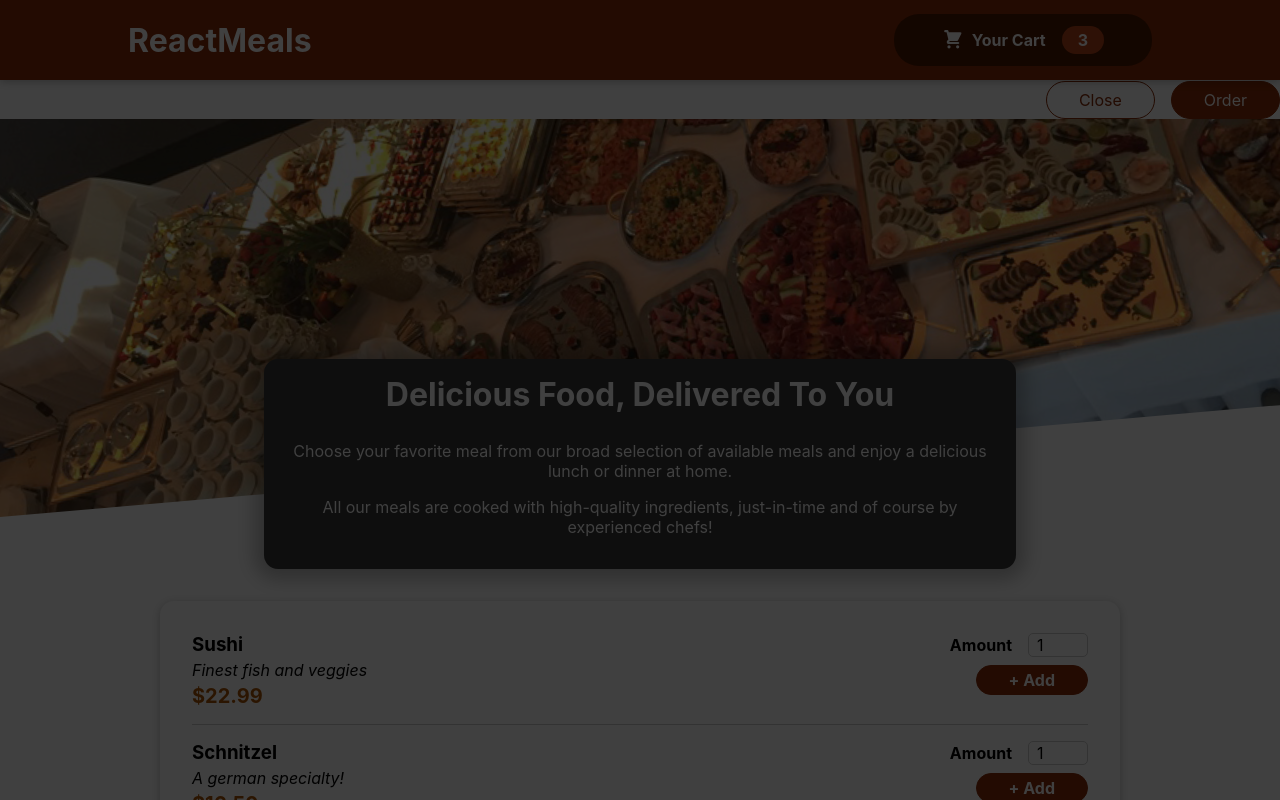
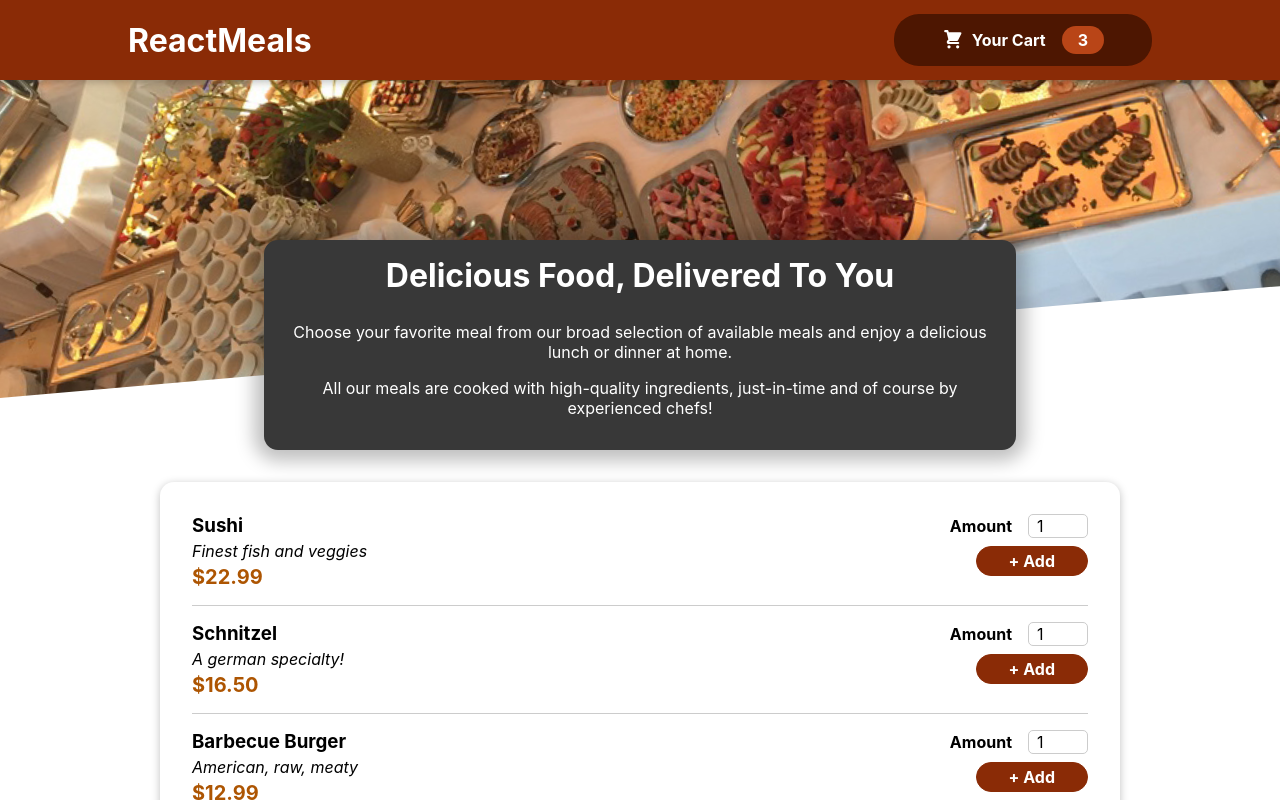
Before and after one commit to Chrisgo-75/packt_react_3food_order_app, a React (Create React App) app: page / in a window 1280 px wide. Shown: the top 800 px of the page. Built offline with nearby package versions, Linux system fonts and the light colour scheme.

Commit message:
Managing Cart and Modal State

```diff
--- a/src/App.js
+++ b/src/App.js
@@ -1,14 +1,24 @@
-import {Fragment} from "react";
+import {Fragment, useState} from "react";
 
 import Header from './components/Layout/Header';
 import Meals from "./components/Meals/Meals";
 import Cart from "./components/Cart/Cart";
 
 function App() {
+  const [cartIsShown, setCartIsShown] = useState(false);
+
+  const showCartHandler = () => {
+    setCartIsShown(true);
+  };
+
+  const hideCartHandler = () => {
+    setCartIsShown(false);
+  }
+
   return (
     <Fragment>
-      <Cart />
-      <Header />
+      {cartIsShown && <Cart onClose={hideCartHandler} />}
+      <Header onShowCart={showCartHandler} />
       <main>
         <Meals />
       </main>
--- a/src/components/Cart/Cart.js
+++ b/src/components/Cart/Cart.js
@@ -7,14 +7,14 @@
   ].map((item) => <li>{item.name}</li>)}</ul>;
 
   return (
-    <Modal>
+    <Modal onClose={props.onClose}>
       {cartItems}
       <div className={classes.total}>
         <span>Total Amount</span>
         <span>35.62</span>
       </div>
       <div className={classes.actions}>
-        <button className={classes['button--alt']}>Close</button>
+        <button className={classes['button--alt']} onClick={props.onClose}>Close</button>
         <button className={classes.button}>Order</button>
       </div>
     </Modal>
--- a/src/components/Layout/Header.js
+++ b/src/components/Layout/Header.js
@@ -9,7 +9,7 @@
     <Fragment>
       <header className={classes.header}>
         <h1>ReactMeals</h1>
-        <HeaderCartButton />
+        <HeaderCartButton onClick={props.onShowCart} />
       </header>
       <div className={classes['main-image']}>
         <img src={mealsImage} alt="A table full of delicious food!" />
--- a/src/components/Layout/HeaderCartButton.js
+++ b/src/components/Layout/HeaderCartButton.js
@@ -3,7 +3,7 @@
 
 const HeaderCartButton = (props) => {
   return (
-    <button className={classes.button}>
+    <button className={classes.button} onClick={props.onClick}>
       <span className={classes.icon}>
         <CartIcon />
       </span>
--- a/src/components/UI/Modal.js
+++ b/src/components/UI/Modal.js
@@ -5,7 +5,7 @@
 
 const Backdrop = (props) => {
   return (
-    <div className={classes.backdrop} />
+    <div className={classes.backdrop} onClick={props.onClose} />
   );
 };
 
@@ -22,7 +22,7 @@
 const Modal = (props) => {
   return (
     <Fragment>
-      {ReactDOM.createPortal(<Backdrop />, portalElement)}
+      {ReactDOM.createPortal(<Backdrop onClose={props.onClose} />, portalElement)}
       {ReactDOM.createPortal(
         <ModalOverlay>{props.children}</ModalOverlay>,
         portalElement
```
